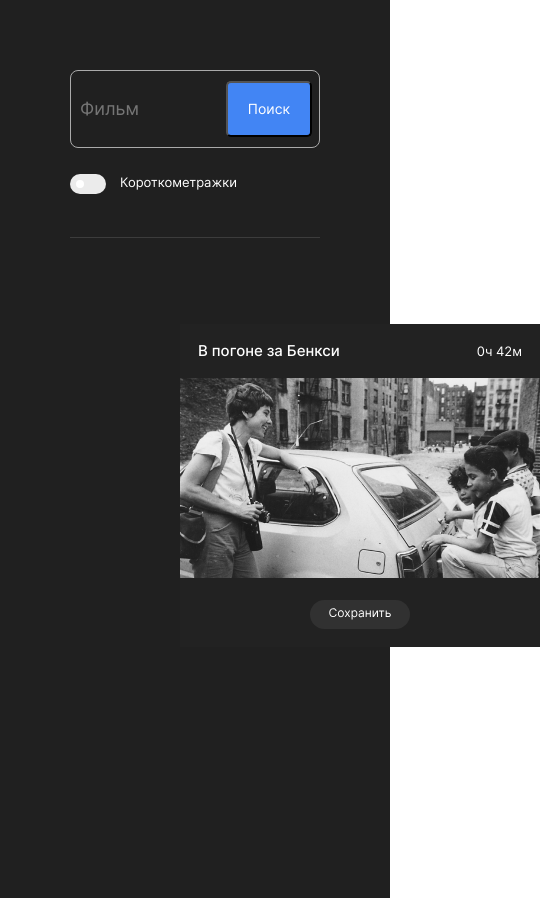
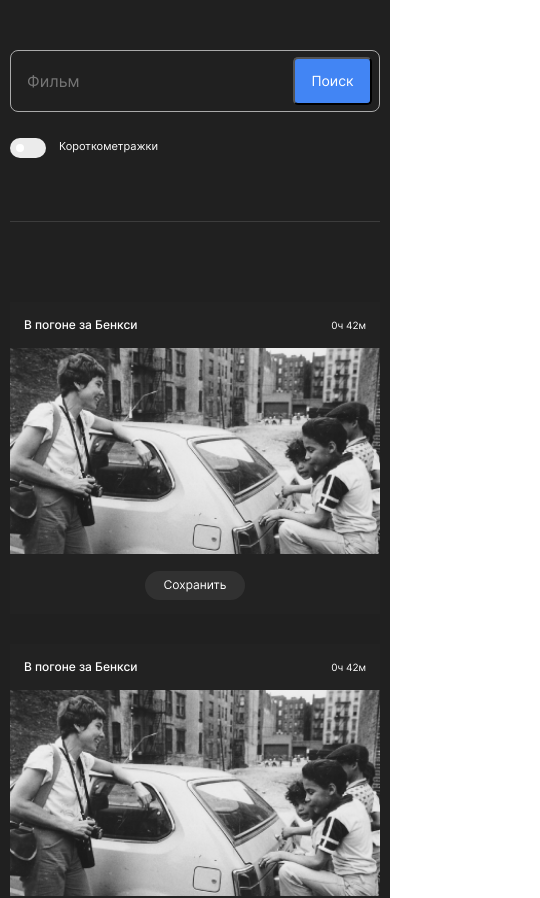
Before and after one commit to Saleria/movies-explorer-frontend2, a React (Create React App) app: page /movies in a window 390 px wide. Shown: the top 898 px of the page, 540 px wide, since content can reach past the window. Built offline with nearby package versions, Linux system fonts and the light colour scheme.

Commit message:
feat mobile version

```diff
--- a/src/components/Main/Promo/Promo.css
+++ b/src/components/Main/Promo/Promo.css
@@ -102,9 +102,8 @@
 
 @media screen and (max-width: 1024px) {
     .promo__button {
-        margin-top: 92px;
-        margin-bottom: 76px;
-        align-self: center;
+        display: block;
+        margin: 92px auto 76px;
     }
 }
 
@@ -112,7 +111,6 @@
     .promo__button {
         margin-top: 80px;
         margin-bottom: 30px;
-        align-self: center;
     }
 }
 
--- a/src/components/Movies/FilterCheckbox/FilterCheckbox.css
+++ b/src/components/Movies/FilterCheckbox/FilterCheckbox.css
@@ -3,6 +3,18 @@
     display: flex;
     border-bottom: 1px solid rgba(170, 170, 170, .2);
     padding-bottom: 43px;
+}
+
+@media screen and (max-width: 1024px) {
+    .filter {
+        padding-bottom: 52px;
+    }
+}
+
+@media screen and (max-width: 767px) {
+    .filter {
+        padding-bottom: 63px;
+    }
 }
 
 .filter__check {
@@ -19,6 +31,11 @@
     transition: all .3s linear;
 }
 
+.filter__check:hover {
+    transition: all .3s linear;
+    opacity: .6;
+}
+
 .filter__check:checked {
     background-color: rgba(43, 224, 128, 1);
     background-position: bottom 6px right 6px;
@@ -32,3 +49,11 @@
     margin: 0;
     padding-left: 14px;
 }
+
+@media screen and (max-width: 767px) {
+    .filter__title {
+        font-size: 11px;
+        line-height: 1.6;
+        padding-left: 13px;
+    }
+}
--- a/src/components/Movies/FilterCheckbox/FilterCheckbox.js
+++ b/src/components/Movies/FilterCheckbox/FilterCheckbox.js
@@ -1,6 +1,4 @@
 import React from "react";
-import filter_active from "../../../images/smalltumb-active.svg";
-import filter_inactive from "../../../images/smalltum-inactive.svg";
 
 function FilterCheckbox() {
     return (
--- a/src/components/Movies/Movies.css
+++ b/src/components/Movies/Movies.css
@@ -3,3 +3,15 @@
     box-sizing: border-box;
     padding: 70px 70px 0;
 }
+
+@media screen and (max-width: 1024px) {
+    .movies {
+        padding: 70px 30px 0;
+    }
+}
+
+@media screen and (max-width: 767px) {
+    .movies {
+        padding: 50px 10px 0;
+    }
+}
--- a/src/components/Movies/MoviesCard/MoviesCard.css
+++ b/src/components/Movies/MoviesCard/MoviesCard.css
@@ -1,12 +1,30 @@
 .film {
-    max-width: 360px;
+    max-width: 100%;
     background-color: rgba(34, 34, 34, 1);
+}
+
+@media screen and (max-width: 1024px) {
+    .film {
+        max-width: 100%;
+    }
+}
+
+@media screen and (max-width: 767px) {
+    .film {
+        max-width: 100%;
+    }
 }
 
 .film__container {
     display: flex;
     justify-content: space-between;
     padding: 18px 18px;
+}
+
+@media screen and (max-width: 767px) {
+    .film__container {
+        padding: 14px 14px;
+    }
 }
 
 .film__title {
@@ -19,6 +37,22 @@
     padding: 0;
 }
 
+@media screen and (max-width: 1024px) {
+    .film__title {
+        max-width: 224px;
+        margin: 0 12px 0 0;
+    }
+}
+
+@media screen and (max-width: 767px) {
+    .film__title {
+        font-size: 12px;
+        line-height: 1.5;
+        max-width: 200px;
+        margin: 0 22px 0 0;
+    }
+}
+
 .film__time {
     max-width: 70px;
     font-size: 13px;
@@ -29,8 +63,16 @@
     padding: 0;
 }
 
+@media screen and (max-width: 767px) {
+    .film__time {
+        max-width: 50px;
+        font-size: 10px;
+        line-height: 1.8;
+    }
+}
+
 .film__img {
-    max-width: 360px;
+    width: 100%;
     margin: 0;
 }
 
@@ -41,12 +83,19 @@
     border: none;
     border-radius: 30px;
     padding: 9px 15px;
-    margin: 18px 130px;
+    margin: 18px auto;
     transition: all .3s linear;
     cursor: pointer;
     background-image: url("../../../images/button-text.svg");
     background-repeat: no-repeat;
     background-position: center;
+    display: block;
+}
+
+@media screen and (max-width: 767px) {
+    .film__button {
+        margin: 14px auto;
+    }
 }
 
 .film__button:hover {
@@ -62,7 +111,7 @@
 }
 
 .film__button-delete {
-    max-width: 100px;
+    width: 100px;
     min-height: 29px;
     font-size: 12px;
     line-height: 1;
@@ -72,13 +121,20 @@
     border: none;
     border-radius: 30px;
     padding: 9px 15px;
-    margin: 18px 130px;
+    margin: 18px auto;
+    display: block;
     transition: all .3s linear;
     cursor: pointer;
     background-image: url('../../../images/button_delete.svg');
     background-repeat: no-repeat;
 }
 
+@media screen and (max-width: 767px) {
+    .film__button-delete {
+        margin: 14px auto;
+    }
+}
+
 .film__button-delete:hover {
     transition: all .3s linear;
     opacity: .6;
--- a/src/components/Movies/MoviesCard/MoviesCard.js
+++ b/src/components/Movies/MoviesCard/MoviesCard.js
@@ -10,10 +10,10 @@ function MoviesCard() {
     );
     const setPath = location === "/saved-movies";
     function setButtonState () {
-        setIsLiked(true);
+        setIsLiked(!isLiked);
     }
     return (
-        <div className="film">
+        <li className="film">
             <div className="film__container">
                 <h2 className="film__title">
                     В погоне за Бенкси
@@ -24,7 +24,7 @@ function MoviesCard() {
             <button className={setPath ? "film__button-delete" : cardLikeButtonClassName}
                 onClick={setButtonState}
             ></button>
-        </div>
+        </li>
     );
 }
 
--- a/src/components/Movies/MoviesCardList/MoviesCardList.css
+++ b/src/components/Movies/MoviesCardList/MoviesCardList.css
@@ -1,12 +1,44 @@
-.films {
-    width: 100%;
-    padding: 70px 70px 50px;
-    min-height: 1450px;
+.films__list {
     display: grid;
     grid-template-columns: repeat(3, 1fr);
-    grid-template-rows: ;
+    column-gap: 28px;
+    row-gap: 32px;
+    padding: 80px 0 0 0;
+    margin: 0 auto;
+    list-style: none;
+    justify-content: space-between;
 }
 
-.films__list {
-    list-style: none;
+@media screen and (max-width: 1024px) {
+    .films__list {
+        grid-template-columns: repeat(2, 1fr);
+        column-gap: 24px;
+        row-gap: 35px;
+    }
 }
+
+@media screen and (max-width: 767px) {
+    .films__list {
+        grid-template-columns: repeat(1, 1fr);
+        row-gap: 30px;
+    }
+}
+
+.films_add {
+    width: 100%;
+    background-color: rgba(47, 47, 47, 1);
+    border: none;
+    border-radius: 6px;
+    font-size: 12px;
+    line-height: 1.2;
+    font-weight: 500;
+    color: rgba(255, 255, 255, 1);
+    padding: 10px 0;
+    margin: 60px 0 80px;
+    transition: all .3s linear;
+}
+
+.films_add:hover {
+    transition: all .3s linear;
+    opacity: .6;
+}
--- a/src/components/Movies/MoviesCardList/MoviesCardList.js
+++ b/src/components/Movies/MoviesCardList/MoviesCardList.js
@@ -5,10 +5,15 @@ function MoviesCardList () {
     return(
         <section className="films">
             <ul className="films__list">
-                <li>
-                    <MoviesCard />
-                </li>
+                <MoviesCard />
+                <MoviesCard />
+                <MoviesCard />
+                <MoviesCard />
+                <MoviesCard />
+                <MoviesCard />
+                <MoviesCard />
             </ul>
+            <button className="films_add">Ещё</button>
         </section>
     );
 }
--- a/src/components/Movies/SearchForm/SearchForm.css
+++ b/src/components/Movies/SearchForm/SearchForm.css
@@ -13,16 +13,30 @@
     justify-content: space-between;
 }
 
+@media screen and (max-width: 767px) {
+    .search__container {
+        padding: 6px 0;
+    }
+}
+
 .search__input {
     background-color: rgba(32, 32, 32, 1);
     border: none;
     width: 100%;
-    margin: 0 0 0 5px;
+    margin: 0 0 0 25px;
     font-size: 18px;
     line-height: 1.1;
     font-weight: 400;
     color: rgba(139, 139, 139, 1);
     outline: none;
+}
+
+@media screen and (max-width: 767px) {
+    .search__input {
+        margin: 0 0 0 12px;
+        font-size: 16px;
+        line-height: 1;
+    }
 }
 
 .search__button {
@@ -36,5 +50,17 @@
     color: rgba(255, 255, 255, 1);
     padding: 17px 20px;
     margin: 0 5px 0 0;
+    transition: all .3s linear;
+}
 
+@media screen and (max-width: 767px) {
+    .search__button {
+        min-height: 44px;
+        padding: 13px 10px;
+    }
 }
+
+.search__button:hover {
+    transition: all .3s linear;
+    opacity: .6;
+}
```
